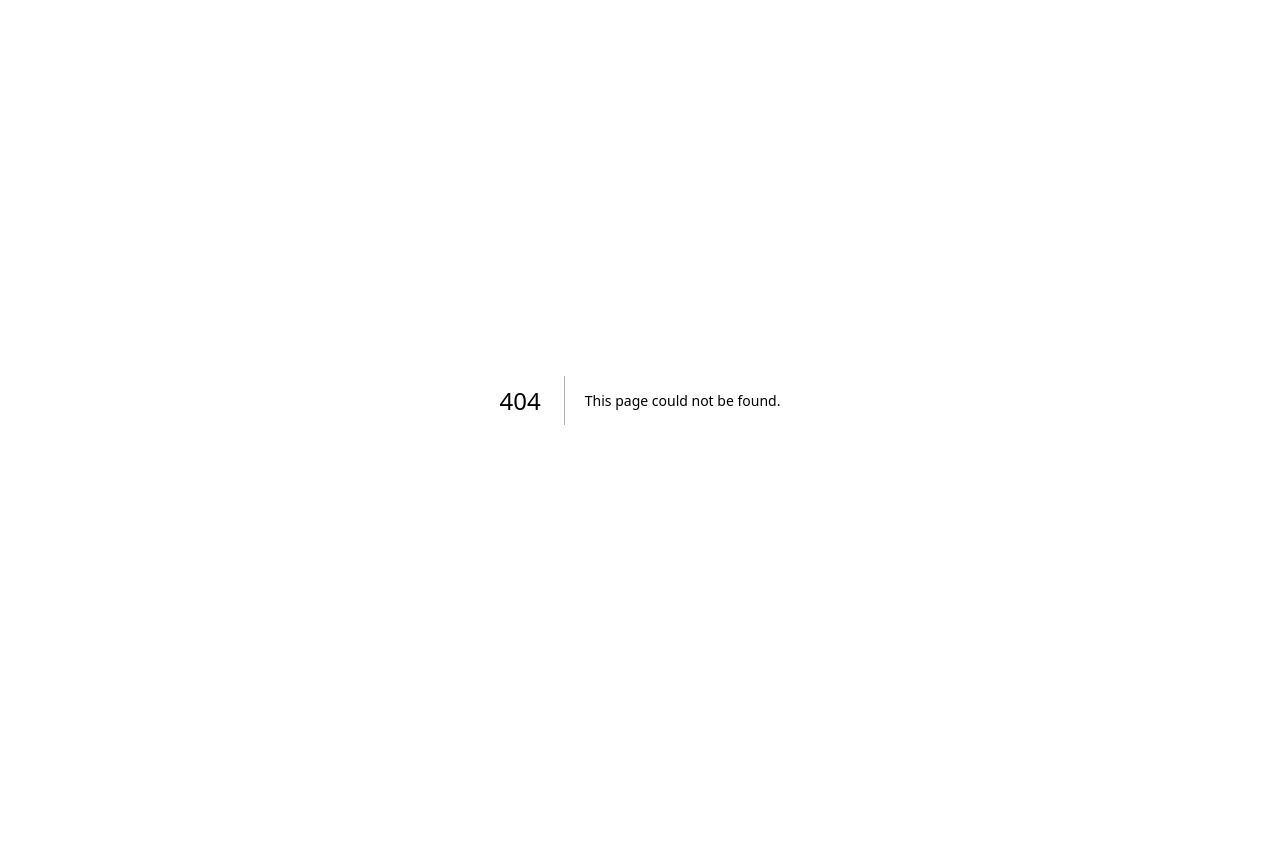
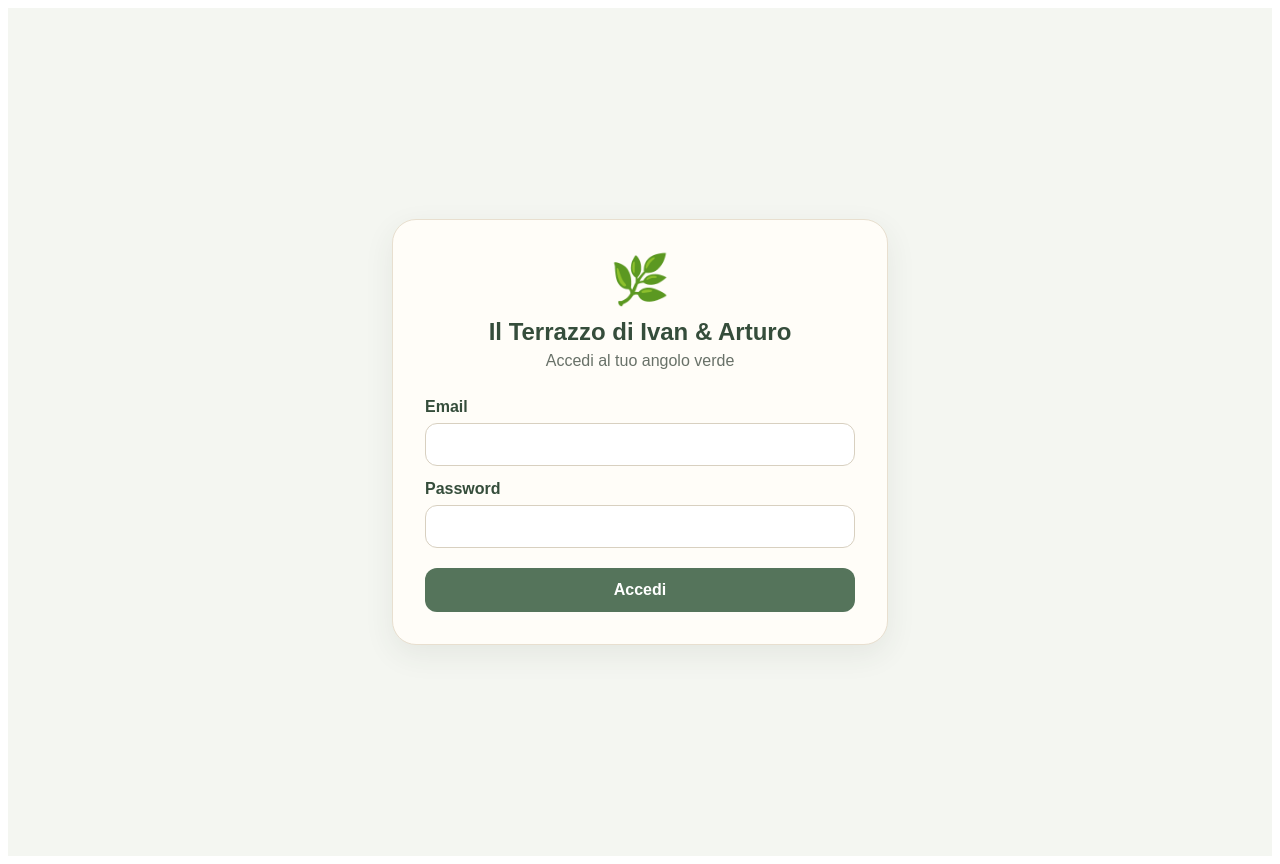
Before and after one commit to IvanM489/il-terrazzo-ivan-arturo, a Next.js app: page /login in a window 1280 px wide. Before the commit this address had no page. Before the commit the page ends 800 px from the top, so only its background shows below. Built offline with nearby package versions, Linux system fonts and the light colour scheme; no server answers.

Commit message:
Salva autenticazione Supabase e login funzionante

```diff
--- /dev/null
+++ b/app/login/page.js
@@ -0,0 +1,196 @@
+"use client";
+
+import { Suspense, useState } from "react";
+import { useSearchParams } from "next/navigation";
+import { createClient } from "../../lib/supabase/client";
+
+function LoginForm() {
+  const supabase = createClient();
+  const searchParams = useSearchParams();
+
+  const [email, setEmail] = useState("");
+  const [password, setPassword] = useState("");
+  const [errore, setErrore] = useState("");
+  const [loading, setLoading] = useState(false);
+
+  const login = async (event) => {
+    event.preventDefault();
+
+    setLoading(true);
+    setErrore("");
+
+    const { error } = await supabase.auth.signInWithPassword({
+      email,
+      password,
+    });
+
+    if (error) {
+      setErrore(error.message);
+      setLoading(false);
+      return;
+    }
+
+    const redirect = searchParams.get("redirect") || "/";
+
+    window.location.href = redirect;
+  };
+
+  return (
+    <main
+      style={{
+        minHeight: "100vh",
+        display: "flex",
+        alignItems: "center",
+        justifyContent: "center",
+        background: "#f4f6f1",
+        padding: "24px",
+        fontFamily: "Arial, Helvetica, sans-serif",
+      }}
+    >
+      <section
+        style={{
+          width: "100%",
+          maxWidth: "430px",
+          background: "#fffdf8",
+          border: "1px solid #e8dfcf",
+          borderRadius: "24px",
+          padding: "32px",
+          boxShadow: "0 10px 30px rgba(50,70,50,0.08)",
+        }}
+      >
+        <div
+          style={{
+            textAlign: "center",
+            marginBottom: "28px",
+          }}
+        >
+          <div style={{ fontSize: "48px" }}>🌿</div>
+
+          <h1
+            style={{
+              color: "#354d3b",
+              margin: "10px 0 6px",
+            }}
+          >
+            Il Terrazzo di Ivan & Arturo
+          </h1>
+
+          <p style={{ color: "#687168", margin: 0 }}>
+            Accedi al tuo angolo verde
+          </p>
+        </div>
+
+        <form
+          onSubmit={login}
+          style={{
+            display: "grid",
+            gap: "14px",
+          }}
+        >
+          <label
+            style={{
+              color: "#354d3b",
+              fontWeight: "600",
+            }}
+          >
+            Email
+
+            <input
+              type="email"
+              value={email}
+              onChange={(e) => setEmail(e.target.value)}
+              required
+              autoComplete="email"
+              style={inputStyle}
+            />
+          </label>
+
+          <label
+            style={{
+              color: "#354d3b",
+              fontWeight: "600",
+            }}
+          >
+            Password
+
+            <input
+              type="password"
+              value={password}
+              onChange={(e) => setPassword(e.target.value)}
+              required
+              autoComplete="current-password"
+              style={inputStyle}
+            />
+          </label>
+
+          {errore && (
+            <div
+              style={{
+                background: "#fff0ed",
+                color: "#b42318",
+                padding: "12px",
+                borderRadius: "10px",
+                fontSize: "14px",
+              }}
+            >
+              {errore}
+            </div>
+          )}
+
+          <button
+            type="submit"
+            disabled={loading}
+            style={{
+              width: "100%",
+              padding: "13px",
+              border: "none",
+              borderRadius: "12px",
+              background: "#55745b",
+              color: "white",
+              cursor: loading ? "default" : "pointer",
+              fontWeight: "600",
+              fontSize: "16px",
+              marginTop: "6px",
+            }}
+          >
+            {loading ? "Accesso..." : "Accedi"}
+          </button>
+        </form>
+      </section>
+    </main>
+  );
+}
+
+export default function LoginPage() {
+  return (
+    <Suspense
+      fallback={
+        <main
+          style={{
+            minHeight: "100vh",
+            display: "flex",
+            alignItems: "center",
+            justifyContent: "center",
+            background: "#f4f6f1",
+            fontFamily: "Arial, Helvetica, sans-serif",
+          }}
+        >
+          Caricamento...
+        </main>
+      }
+    >
+      <LoginForm />
+    </Suspense>
+  );
+}
+
+const inputStyle = {
+  width: "100%",
+  boxSizing: "border-box",
+  padding: "12px",
+  marginTop: "7px",
+  borderRadius: "12px",
+  border: "1px solid #d8d0c0",
+  fontSize: "15px",
+  outline: "none",
+};
--- /dev/null
+++ b/lib/supabase/client.js
@@ -0,0 +1,8 @@
+import { createBrowserClient } from "@supabase/ssr";
+
+export function createClient() {
+  return createBrowserClient(
+    process.env.NEXT_PUBLIC_SUPABASE_URL,
+    process.env.NEXT_PUBLIC_SUPABASE_PUBLISHABLE_KEY
+  );
+}
--- a/package.json
+++ b/package.json
@@ -8,6 +8,8 @@
     "start": "next start"
   },
   "dependencies": {
+    "@supabase/ssr": "^0.12.4",
+    "@supabase/supabase-js": "^2.112.2",
     "next": "^16.3.0",
     "react": "^19.2.8",
     "react-dom": "^19.2.8"
```
Also changed, not shown: 1 other file (tests, documents, lock files or other folders).
